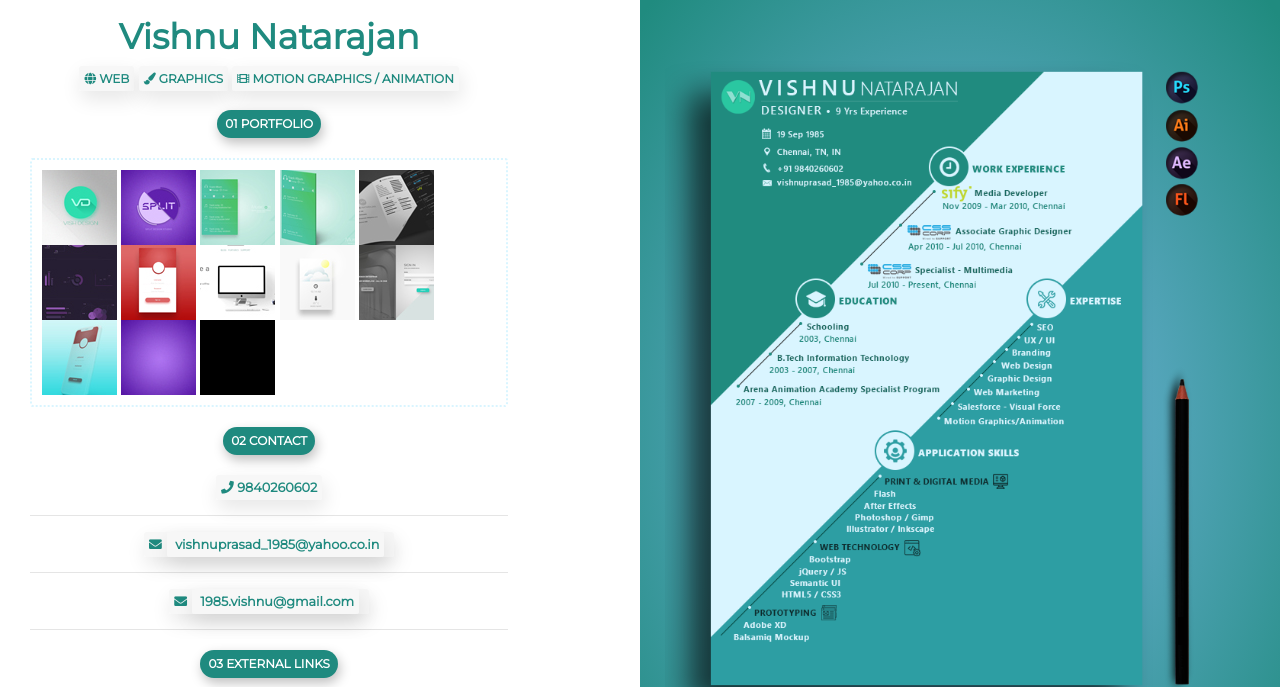
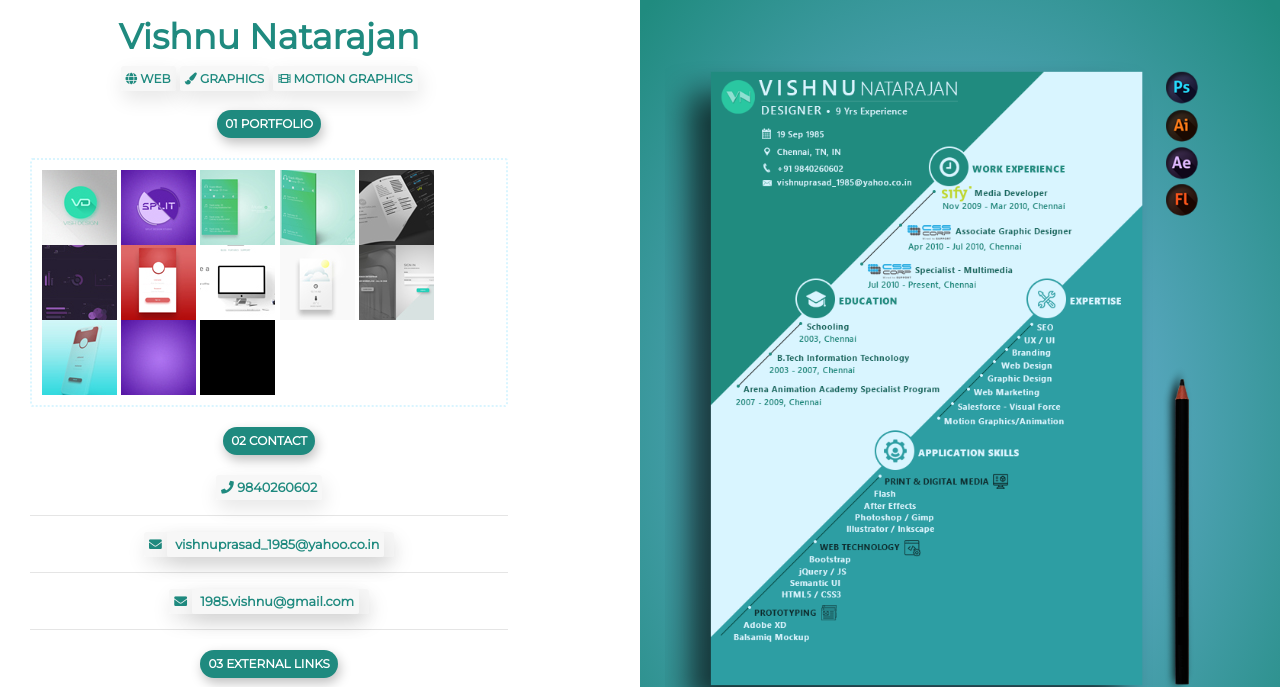
Before and after one commit to Vishnu1985/vishnu-web-portfolio.github.io, a plain HTML site: page index.html in a window 1280 px wide. Shown: the top 687 px of the page. Drawn offline with nearby package versions, Linux system fonts and the light colour scheme.

Commit message:
Update index.html

```diff
--- a/index.html
+++ b/index.html
@@ -56,7 +56,7 @@
           <h3 class="welcome-heading">Vishnu Natarajan</h3>
           <small class="tag-line"><i class="fas fa-globe"></i> WEB</small>
           <small class="tag-line"><i class="fas fa-paint-brush"></i> GRAPHICS</small>
-          <small class="tag-line"><i class="fas fa-film"></i> MOTION GRAPHICS / ANIMATION</small>
+          <small class="tag-line"><i class="fas fa-film"></i> MOTION GRAPHICS</small>
         </div>
 
         <div class="self-pf" style="margin-top: 10px;">
```
